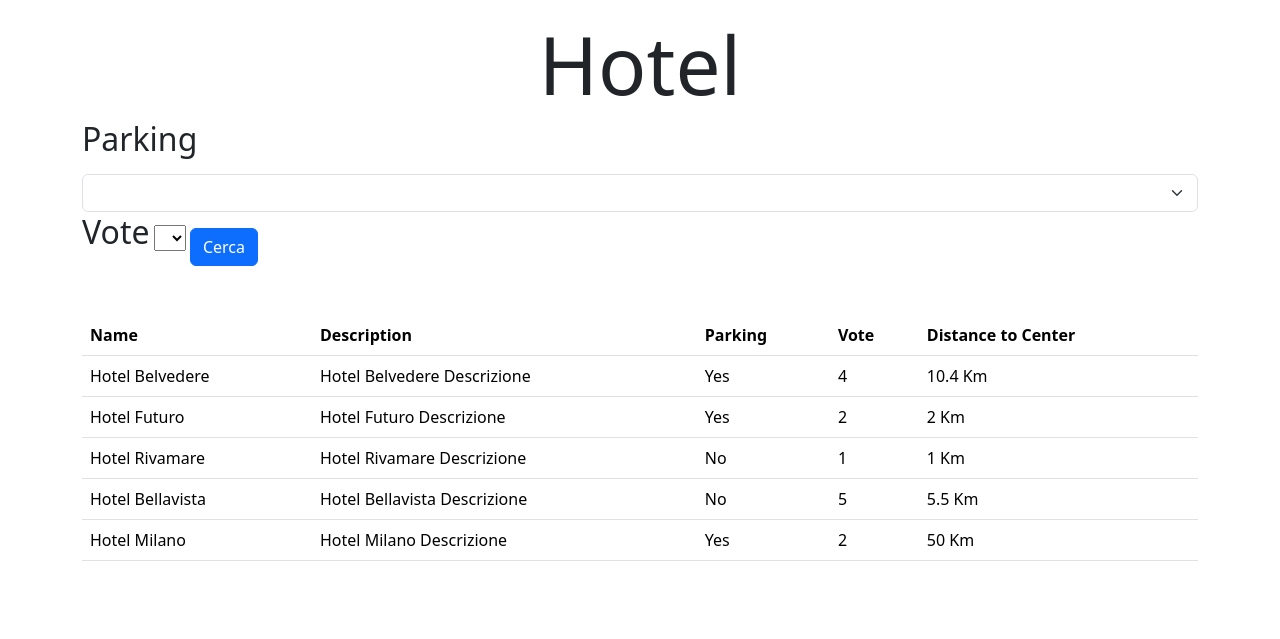
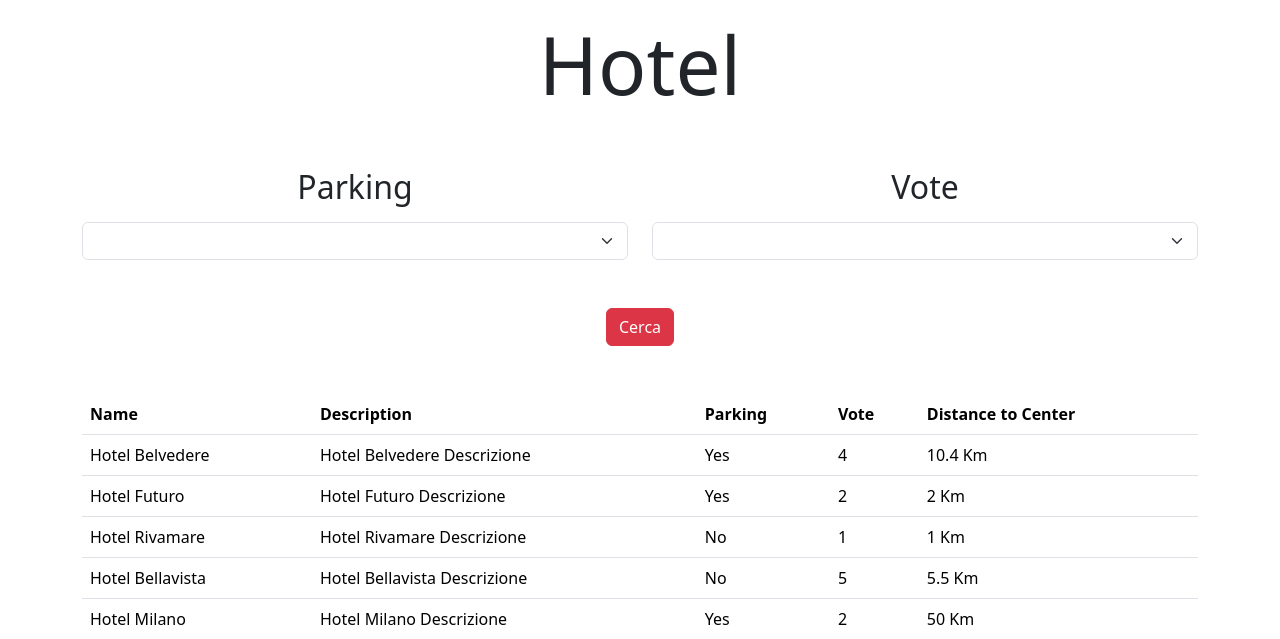
Before and after one commit to SimoneFilograna/php-hotel, a PHP site: page / in a window 1280 px wide. Shown: the top 639 px of the page. Run offline with PHP 8.4, Linux system fonts and the light colour scheme.

Commit message:
add-style

```diff
--- a/index.php
+++ b/index.php
@@ -52,11 +52,12 @@
 
 <body>
     <div class="container mt-3">
-        <h1 class="display-1 text-center">Hotel</h1>
+        <h1 class="display-1 text-center pb-5">Hotel</h1>
 
         <form action="index.php" method="GET">
-
-            <label for="parking" class="mb-2">
+            <div class="row align-items-center">
+                <div class="first-input col-6 text-center">
+                    <label for="parking" class="mb-2 w-100">
                         <h2>Parking</h2>
                     </label>
 
@@ -65,12 +66,14 @@
                         <option value="1">Yes</option>
                         <option value="0">No</option>
                     </select>
+                </div>
 
-            <label for="vote" class="mb-2">
+                <div class="second-input col-6 text-center">
+                    <label for="vote" class="mb-2 w-100">
                         <h2>Vote</h2>
                     </label>
 
-            <select name="vote" id="vote">
+                    <select name="vote" id="vote" class="w-100 form-select">
                         <option value="null" hidden></option>
                         <option value="1">1</option>
                         <option value="2">2</option>
@@ -78,9 +81,13 @@
                         <option value="4">4</option>
                         <option value="5">5</option>
                     </select>
+                </div>
+            </div>
 
 
-            <button type="submit" name="submit" class="btn btn-primary mt-3">Cerca</button>
+            <div class="container-button text-center">
+                <button type="submit" name="submit" class="btn btn-danger mt-5">Cerca</button>
+            </div>
         </form>
 
 
```
Lines whose indentation alone changed are shown as unchanged.
